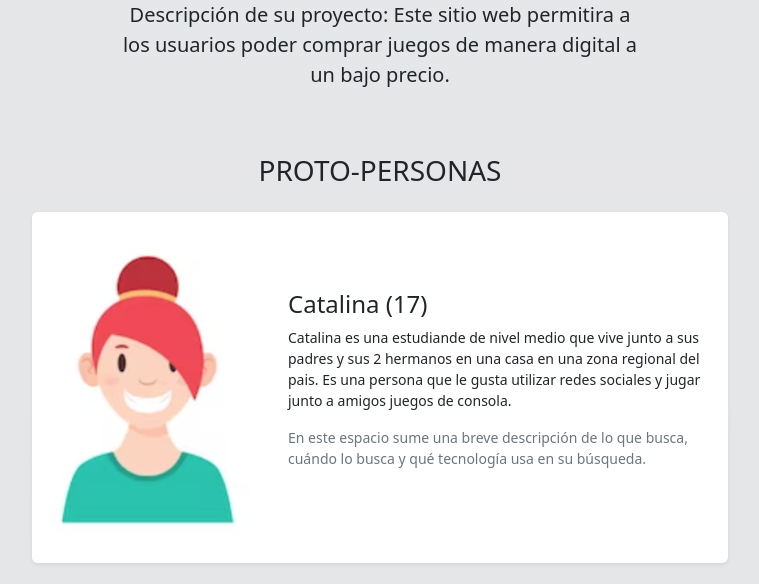
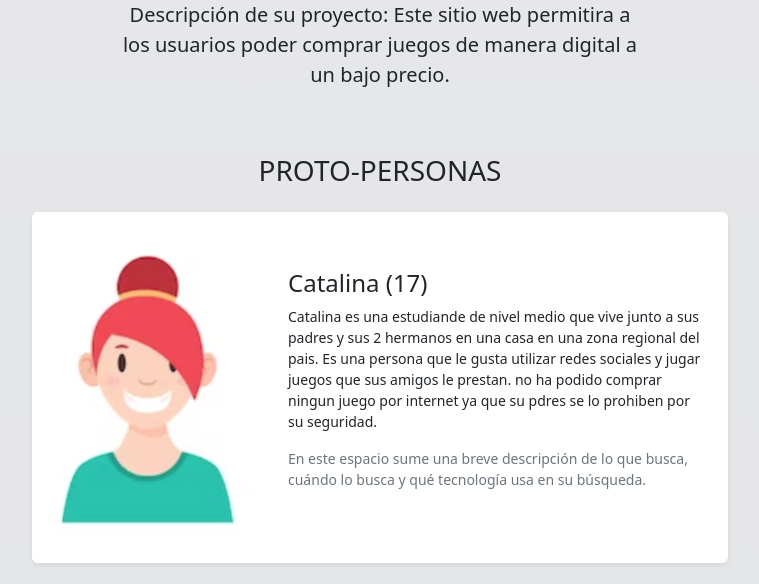
Before and after one commit to joaquinsuazo/Front-clase-8, a plain HTML site: page index.html in a window 1280 px wide. Shown: the part 166-750 px from the top of the page, without its empty margins (260-1019 px from the left). Drawn offline with nearby package versions, Linux system fonts and the light colour scheme.

Commit message:
Update index.html

```diff
--- a/index.html
+++ b/index.html
@@ -3,7 +3,7 @@
     <head>
         <meta charset="utf-8" />
         <meta name="viewport" content="width=device-width, initial-scale=1" />
-        <title>NOMBRE APELLIDO</title>
+        <title>Proyecto pagina web</title>
         <link href="https://cdn.jsdelivr.net/npm/bootstrap@5.3.0-alpha3/dist/css/bootstrap.min.css" rel="stylesheet" integrity="sha384-KK94CHFLLe+nY2dmCWGMq91rCGa5gtU4mk92HdvYe+M/SXH301p5ILy+dN9+nJOZ" crossorigin="anonymous" />
         <style>
             @media (min-width: 768px) {
@@ -34,7 +34,7 @@
                                 </div>
                                 <div class="col-sm-8 p-4 small">
                                     <h4> Catalina (17) </h4>
-                                    <p>Catalina es una estudiande de nivel medio que vive junto a sus padres y sus 2 hermanos en una casa en una zona regional del pais. Es una persona que le gusta utilizar redes sociales y jugar junto a amigos juegos de consola.   </p>
+                                    <p>Catalina es una estudiande de nivel medio que vive junto a sus padres y sus 2 hermanos en una casa en una zona regional del pais. Es una persona que le gusta utilizar redes sociales y jugar juegos que sus amigos le prestan. no ha podido comprar ningun juego por internet ya que su pdres se lo prohiben por su seguridad.   </p>
                                     <p class="text-secondary">En este espacio sume una breve descripción de lo que busca, cuándo lo busca y qué tecnología usa en su búsqueda.</p>
                                 </div>
                             </div>
```
